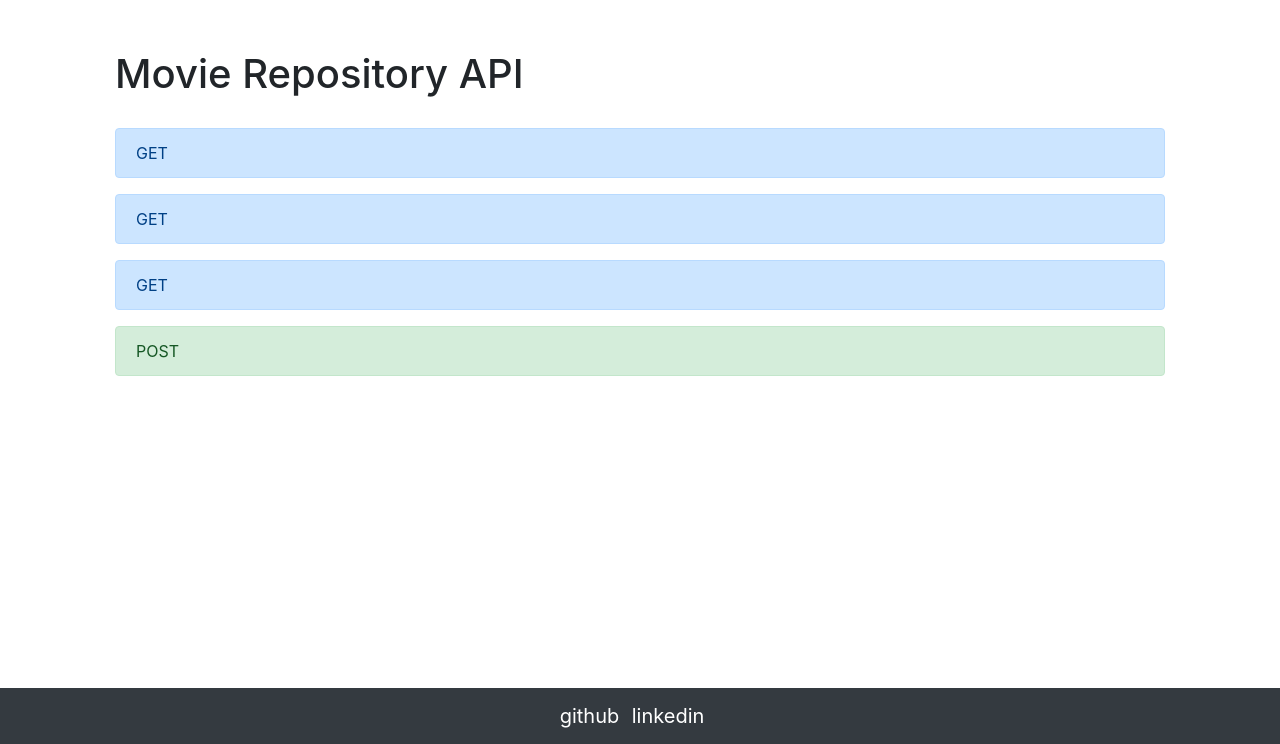
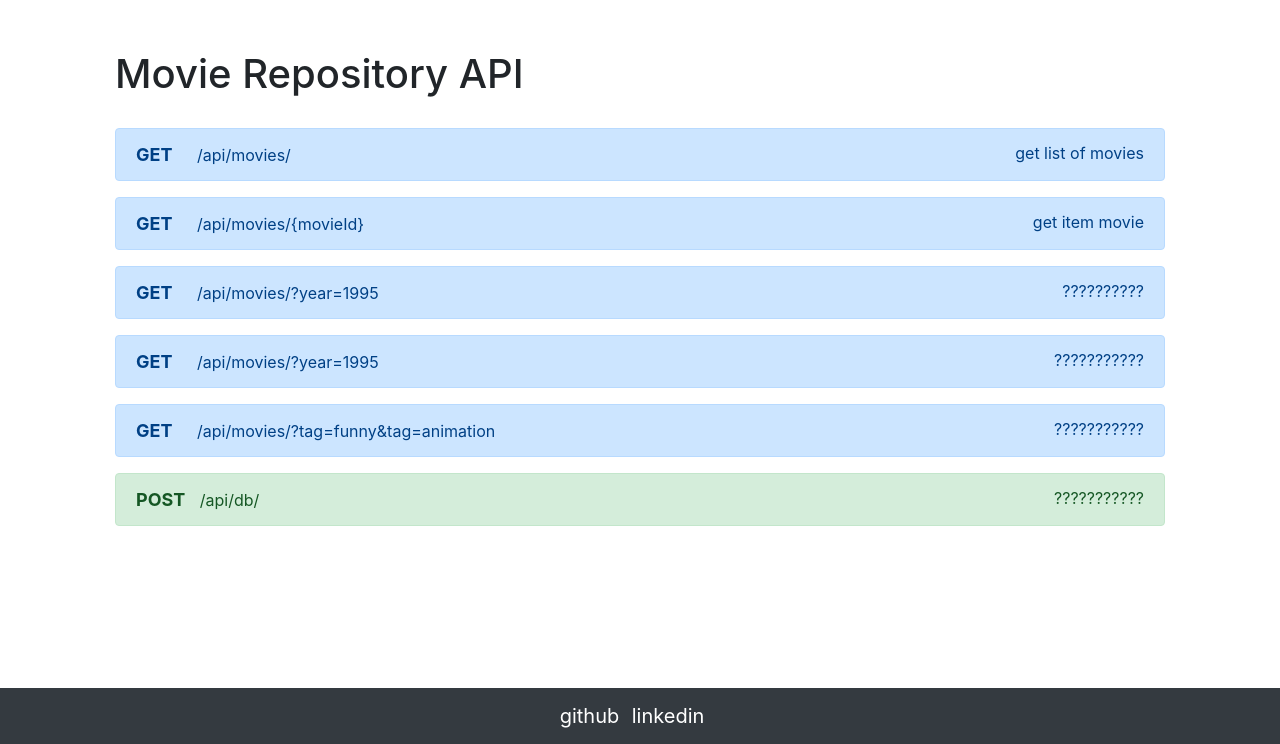
Before and after one commit to swozny13/MovieAPI, a Django app: page / in a window 1280 px wide. Shown: the part 56-800 px from the top of the page. Run offline with Django 3.2, Linux system fonts and the light colour scheme; some libraries are stand-ins or nearby versions.

Commit message:
expanded api options in base view

```diff
--- a/templates/base.html
+++ b/templates/base.html
@@ -33,16 +33,34 @@
         </div>
         <div class="col-lg-12" style="margin-top: 30px;">
             <div class="alert alert-primary">
-                GET
+                <span style="font-size: 18px; margin-right: 20px;"><b>GET</b></span>
+                <span>/api/movies/</span>
+                <span class="float-right">get list of movies</span>
             </div>
             <div class="alert alert-primary">
-                GET
+                <span style="font-size: 18px; margin-right: 20px;"><b>GET</b></span>
+                <span>/api/movies/{movieId}</span>
+                <span class="float-right">get item movie</span>
             </div>
             <div class="alert alert-primary">
-                GET
+                <span style="font-size: 18px; margin-right: 20px;"><b>GET</b></span>
+                <span>/api/movies/?year=1995</span>
+                <span class="float-right">??????????</span>
+            </div>
+            <div class="alert alert-primary">
+                <span style="font-size: 18px; margin-right: 20px;"><b>GET</b></span>
+                <span>/api/movies/?year=1995</span>
+                <span class="float-right">???????????</span>
+            </div>
+            <div class="alert alert-primary">
+                <span style="font-size: 18px; margin-right: 20px;"><b>GET</b></span>
+                <span>/api/movies/?tag=funny&tag=animation</span>
+                <span class="float-right">???????????</span>
             </div>
             <div class="alert alert-success">
-                POST
+                <span style="font-size: 18px; margin-right: 10px;"><b>POST</b></span>
+                <span>/api/db/</span>
+                <span class="float-right">???????????</span>
             </div>
         </div>
     </div>
```
